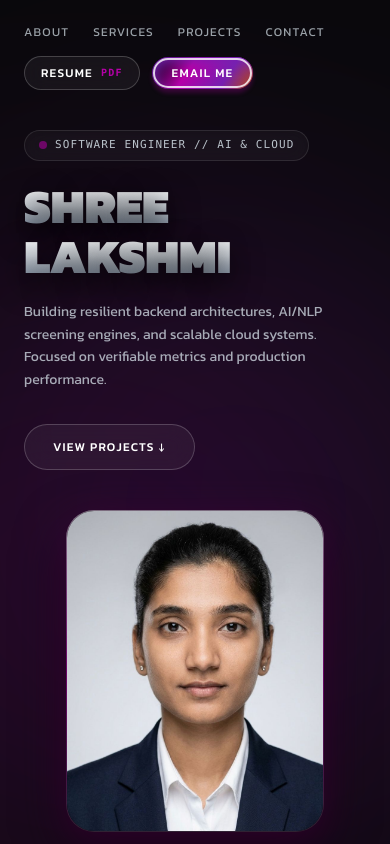
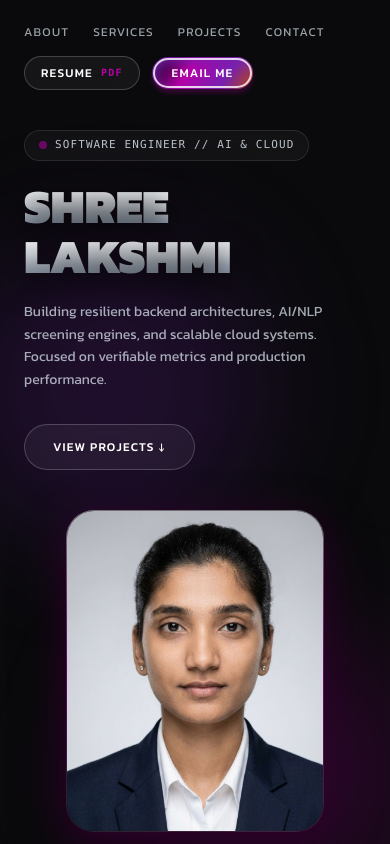
Before and after one commit to shreelakshmi680-dot/shreelakshmi-portfolio, a React (Vite) app: page / in a window 390 px wide. Shown: the top 844 px of the page. Built offline with nearby package versions, Linux system fonts and the light colour scheme.

Commit message:
fix: mobile GPU blur rendering crash

```diff
--- a/src/sections/HeroSection.tsx
+++ b/src/sections/HeroSection.tsx
@@ -15,12 +15,15 @@ export default function HeroSection() {
 
   return (
     <section
-      className="relative min-h-screen flex flex-col justify-between overflow-hidden bg-[#0A0A0C] text-[#D7E2EA] px-6 md:px-16 pt-6 pb-8"
-      style={{ overflowX: 'clip' }}
+      className="relative min-h-screen flex flex-col justify-between bg-[#0A0A0C] text-[#D7E2EA] px-6 md:px-16 pt-6 pb-8 overflow-hidden"
     >
-      {/* Background Ambient Glows */}
-      <div className="absolute top-1/4 left-[-10%] w-[550px] h-[550px] bg-[#7621B0]/15 rounded-full blur-[140px] pointer-events-none" />
-      <div className="absolute bottom-10 right-[-5%] w-[650px] h-[650px] bg-[#B600A8]/15 rounded-full blur-[160px] pointer-events-none" />
+      {/* Background Ambient Glows - Mobile Safe */}
+      <div
+        className="absolute top-1/4 left-[-10%] w-[300px] sm:w-[550px] h-[300px] sm:h-[550px] bg-[#7621B0]/20 rounded-full blur-[60px] sm:blur-[140px] pointer-events-none transform-gpu"
+      />
+      <div
+        className="absolute bottom-10 right-[-5%] w-[300px] sm:w-[650px] h-[300px] sm:h-[650px] bg-[#B600A8]/20 rounded-full blur-[60px] sm:blur-[160px] pointer-events-none transform-gpu"
+      />
 
       {/* Top Navbar */}
       <FadeIn delay={0} y={-20}>
@@ -138,24 +141,19 @@ export default function HeroSection() {
             </FadeIn>
           </div>
 
-          {/* Right Column: Crisp, Clear Frame with Ambient Glow */}
+          {/* Right Column: Crisp, Clear Frame */}
           <div className="lg:col-span-5 flex justify-center lg:justify-end pr-0 lg:pr-4">
             <FadeIn delay={0.2} y={30}>
               <div className="relative group flex items-center justify-center">
-
-                {/* Thin 1px Cyber Border Frame + Ambient Neon Shadow */}
-                <div className="relative rounded-[28px] p-[1px] bg-gradient-to-b from-white/40 via-[#B600A8]/50 to-white/10 shadow-[0_10px_40px_rgba(182,0,168,0.25),0_20px_50px_rgba(0,0,0,0.9)] transition-all duration-300 group-hover:shadow-[0_10px_50px_rgba(182,0,168,0.4)]">
-
-                  {/* Photo Container */}
+                <div className="relative rounded-[28px] p-[1px] bg-gradient-to-b from-white/40 via-[#B600A8]/50 to-white/10 shadow-[0_10px_40px_rgba(182,0,168,0.25),0_20px_50px_rgba(0,0,0,0.9)] transition-all duration-300">
                   <div className="w-64 sm:w-72 md:w-80 h-80 sm:h-92 md:h-[370px] rounded-[27px] overflow-hidden bg-[#0A0A0C]">
                     <img
                       src={profilePhoto}
                       alt="Shree Lakshmi"
-                      className="w-full h-full object-cover object-top block transition-transform duration-500 group-hover:scale-[1.01]"
+                      className="w-full h-full object-cover object-top block"
                     />
                   </div>
                 </div>
-
               </div>
             </FadeIn>
           </div>
```
